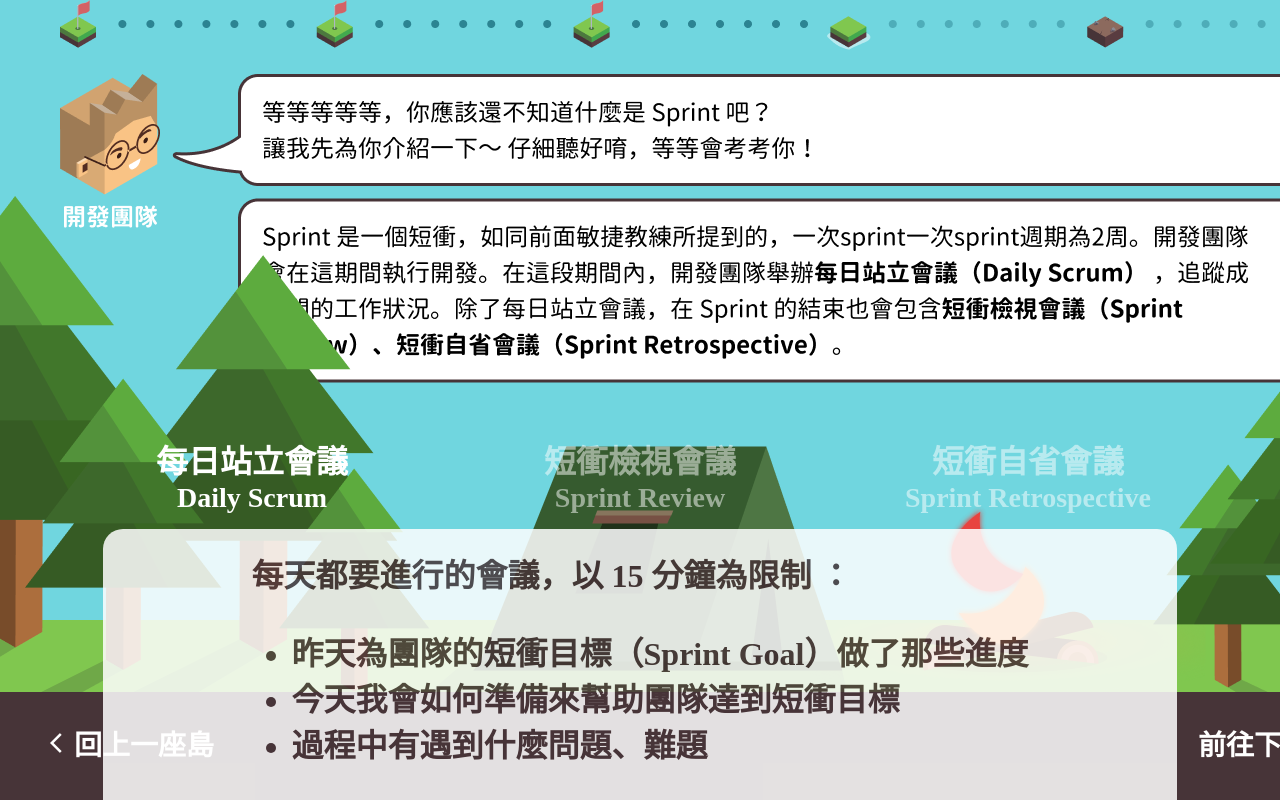
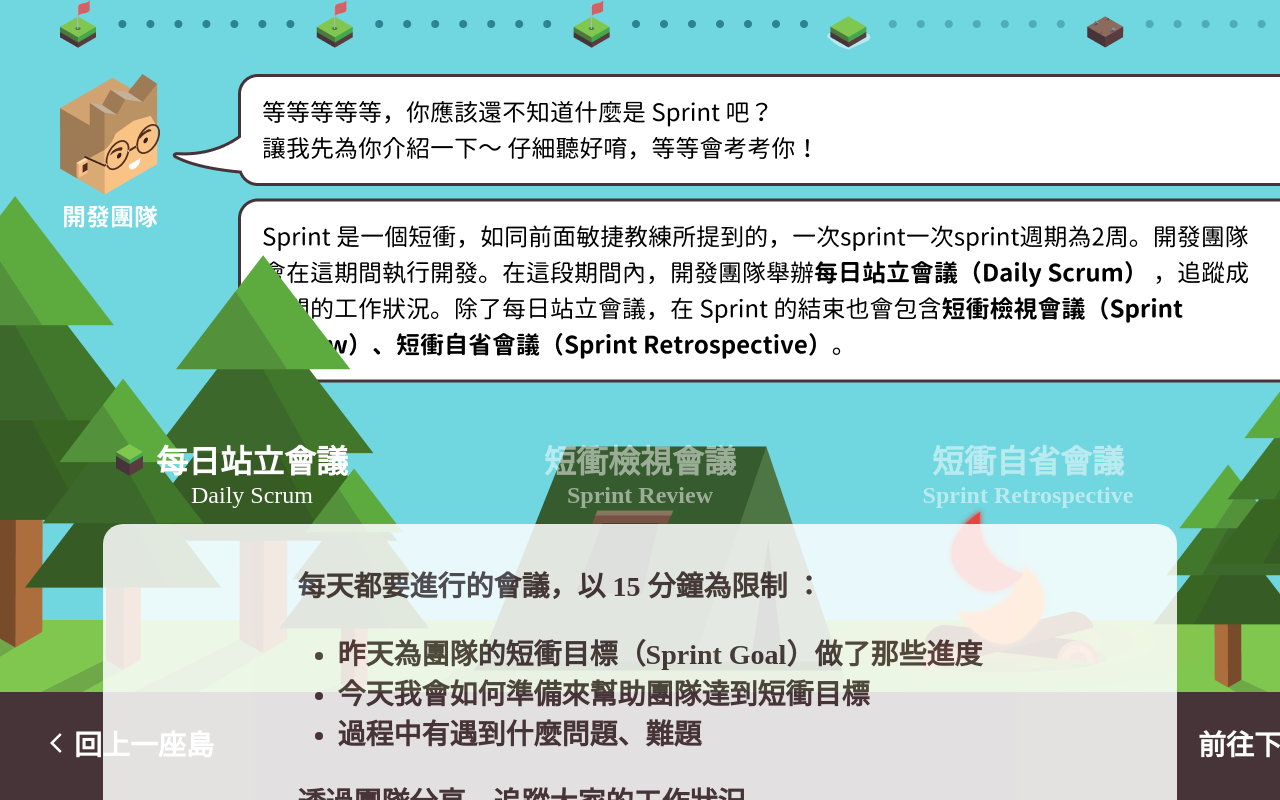
Before and after one commit to qazs10015/2022_F2E_w3, an Angular app: page /sprintIntroduce in a window 1280 px wide. Shown: the top 800 px of the page. Built offline with nearby package versions, Linux system fonts and the light colour scheme; a web font is replaced by a local one.

Commit message:
sprintIntroduce 補 icon

```diff
--- a/src/app/shared/navigation-button/navigation-button.component.ts
+++ b/src/app/shared/navigation-button/navigation-button.component.ts
@@ -26,6 +26,7 @@ export class NavigationButtonComponent implements OnInit {
   goNext() {
     if (this.enableNextButton)
       this.clickNextButton.emit();
+
   }
 
 }
--- a/src/app/sprint-introduce/sprint-introduce.component.html
+++ b/src/app/sprint-introduce/sprint-introduce.component.html
@@ -13,7 +13,7 @@
       [class.active]="currentTabIdx === sprintCycle.DAILY_SCRUM"
     >
       <span class="font_BH3 cursor-pointer">每日站立會議</span>
-      <span class="font_BH4 cursor-pointer">Daily Scrum</span>
+      <span class="font_paragraph cursor-pointer">Daily Scrum</span>
     </div>
     <div
       (click)="currentTabIdx = sprintCycle.SPRINT_PREVIEW"
@@ -21,7 +21,7 @@
       [class.active]="currentTabIdx === sprintCycle.SPRINT_PREVIEW"
     >
       <span class="font_BH3 cursor-pointer">短衝檢視會議</span>
-      <span class="font_BH4 cursor-pointer">Sprint Review</span>
+      <span class="font_paragraph cursor-pointer">Sprint Review</span>
     </div>
     <div
       (click)="currentTabIdx = sprintCycle.SPRINT_RETROSPECTIVE"
@@ -29,10 +29,10 @@
       [class.active]="currentTabIdx === sprintCycle.SPRINT_RETROSPECTIVE"
     >
       <span class="font_BH3 cursor-pointer">短衝自省會議</span>
-      <span class="font_BH4 cursor-pointer">Sprint Retrospective</span>
+      <span class="font_paragraph cursor-pointer">Sprint Retrospective</span>
     </div>
   </div>
-  <div class="content bg-white font_BH3 secondary">
+  <div class="content bg-white font_BH4 secondary">
     <div *ngIf="currentTabIdx === sprintCycle.DAILY_SCRUM">
       <div>每天都要進行的會議，以 15 分鐘為限制 ：</div>
       <ul>
--- a/src/app/sprint-introduce/sprint-introduce.component.scss
+++ b/src/app/sprint-introduce/sprint-introduce.component.scss
@@ -20,6 +20,16 @@
   .active {
     color: var(--white);
     opacity: 1;
+    & span:first-child:before {
+      content: "";
+      background-image: url(../../assets/images/icon.png);
+      background-repeat: no-repeat;
+      width: 27px;
+      height: 32px;
+      position: absolute;
+      margin-left: -40px;
+      margin-top: 8px;
+    }
   }
 }
 
```
Also changed, not shown: src/assets/images/icon.png (added).
